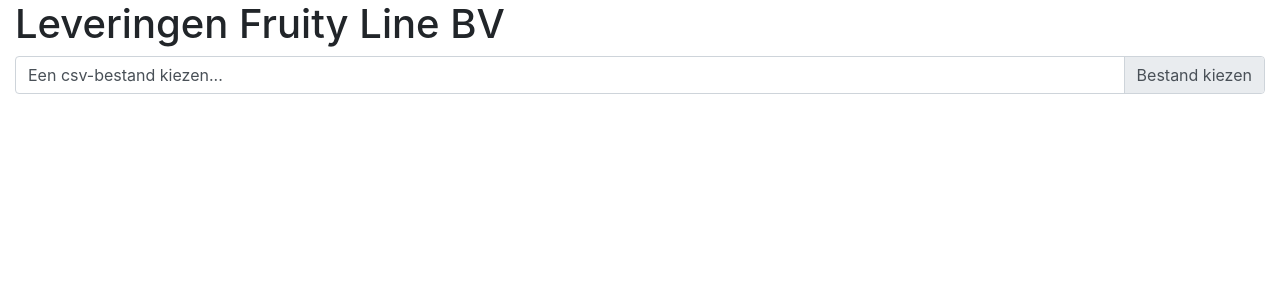
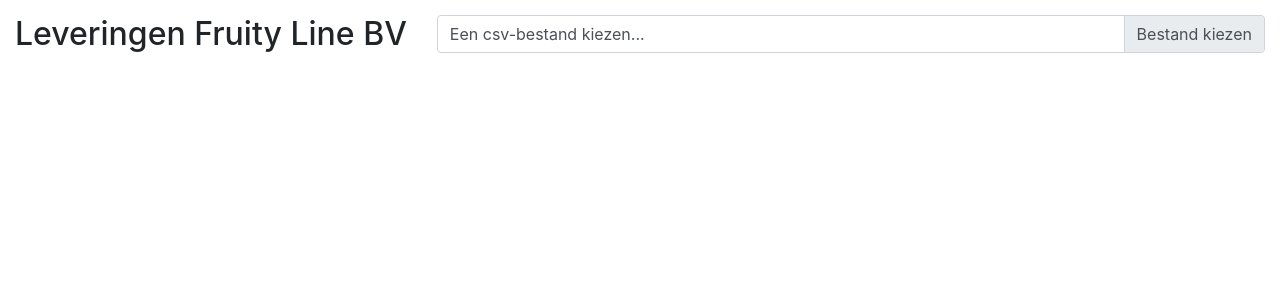
Before and after one commit to mmvschaik/deliveries-FL, an Angular app: page / in a window 1280 px wide. Shown: the top 300 px of the page. Built offline with nearby package versions, Linux system fonts and the light colour scheme.

Commit message:
refactor parser into service

```diff
--- a/src/app/app.component.html
+++ b/src/app/app.component.html
@@ -1,4 +1,3 @@
 <div class="container-fluid">
-  <h1>{{title}}</h1>
-  <app-deliveries></app-deliveries>
+    <app-deliveries></app-deliveries>
 </div>
--- a/src/app/deliveries/deliveries.component.html
+++ b/src/app/deliveries/deliveries.component.html
@@ -1,18 +1,14 @@
 <div id="fullScreen">
-  <form>
-    <div class="custom-file mb-3">
-      <input #fileInput
-            class="custom-file-input"
-            id="validatedCustomFile"
-            type="file"
-            accept=".csv"
-            (click)="fileInput.value = null"
-            value=""
-            (change)="handleFileSelect($event)"
-            required/>
-      <label class="custom-file-label"
-            data-browse="Bestand kiezen"
-            for="validatedCustomFile">Een csv-bestand kiezen...</label>
+    <form>
+        <div class="row">
+            <div class="col-md-auto">
+                <h1>Leveringen Fruity Line BV</h1>
+            </div>
+            <div class="custom-file mb-3 col">
+                <input #fileInput class="custom-file-input" id="validatedCustomFile" type="file" accept=".csv" (click)="fileInput.value = null" value="" (change)="handleFileSelect($event)" required />
+                <label class="custom-file-label" data-browse="Bestand kiezen" for="validatedCustomFile">Een csv-bestand kiezen...</label
+        >
+      </div>
     </div>
   </form>
 
@@ -28,12 +24,15 @@
         </tr>
       </thead>
       <tbody>
-        <tr *ngFor="let cel of table | supplierFilter:filterArgs" appChangeColor>
-          <td>{{cel.OrderNummer}}</td>
-          <td>{{cel.Crediteur}}</td>
-          <td>{{cel.Dock_Lang}}</td>
-          <td>{{cel.Referentie}}</td>
-          <td>{{cel.Ingebracht_door}}</td>
+        <tr
+          *ngFor="let cel of table | supplierFilter: filterArgs"
+          appChangeColor
+        >
+          <td>{{ cel.OrderNummer }}</td>
+          <td>{{ cel.Crediteur }}</td>
+          <td>{{ cel.Dock_Lang }}</td>
+          <td>{{ cel.Referentie }}</td>
+          <td>{{ cel.Ingebracht_door }}</td>
         </tr>
       </tbody>
     </table>
--- a/src/app/deliveries/deliveries.component.scss
+++ b/src/app/deliveries/deliveries.component.scss
@@ -0,0 +1,17 @@
+h1 {
+    font-size: 2rem;
+}
+
+form {
+    margin-top: 15px;
+}
+
+.custom-file {
+    margin-right: 15px;
+    margin-left: 15px;
+}
+
+.table td,
+.table th {
+    padding: .60rem .75rem;
+}
--- a/src/app/deliveries/deliveries.component.ts
+++ b/src/app/deliveries/deliveries.component.ts
@@ -1,5 +1,6 @@
 import { Component, OnInit } from '@angular/core';
 import { Delivery } from '../utils/delivery';
+import { DeliveriesService } from '../utils/deliveries.service';
 
 @Component({
   selector: 'app-deliveries',
@@ -11,47 +12,23 @@
   table: Delivery[] = [];
   filterArgs = {Dock_Lang: 'Citrus'};
 
-  constructor() {}
+  constructor(public deliveriesService: DeliveriesService) {}
 
   ngOnInit(): void {}
 
   handleFileSelect(e): any {
     const elem = document.documentElement;
-    elem.requestFullscreen();
+    elem.requestFullscreen(); // fullscreen mode
     this.table = [...this.table];
     let files = null;
     files = e.target.files; // filelist object
     const file = files[0];
     const reader = new FileReader();
-    reader.readAsText(file);
+    reader.readAsText(file); // read content of file as text string
     reader.onload = (event: any) => {
       const csv = event.target.result; // content of csv file
-      this.parseCsv(csv);
+      this.deliveriesService.parseCsv(csv); // parse csv file
+      this.table = this.deliveriesService.table; // update table
     };
   }
-
-  parseCsv(csv): void {
-    const tableData = [];
-    const rows = csv.split(/\n|\r\n/); // split into rows
-    const headers = rows.shift() // get headers
-      .split(' ')
-      .join('_') // get rid of spaces in headers
-      .split(','); // split headers
-    for (let i = 0; i < rows.length; i++) {
-      const dataWithComma = rows[i] // get data rows
-        .replace(/\".*?\"/g, match => match.replace(/,/g, ';')) // get rid of double quoted comma
-        .split(','); // split data rows
-      const dataRows = tableData[i] = {};
-      for (let j = 0; j < dataWithComma.length; j++) {
-        const dataVal = dataWithComma[j]
-          .replace(/;/g, ',') // get comma back
-          .replace(/\"/g, ''); // get rid of double quotes
-        const dataHead = headers[j]; // index headers
-        dataRows[dataHead] = dataVal; // make key:value pairs
-      }
-    }
-    this.table = [...tableData];
-    this.table.pop(); // delete blank row at bottom??
-    console.log('parseCSV complete: ', this.table);
-  }
 }
--- /dev/null
+++ b/src/app/utils/deliveries.service.ts
@@ -0,0 +1,39 @@
+import { Injectable } from '@angular/core';
+import { Delivery } from './delivery';
+
+@Injectable({
+  providedIn: 'root'
+})
+export class DeliveriesService {
+
+  table: Delivery[] = [];
+
+  constructor() { }
+
+  parseCsv(csv): Delivery[] {
+    const tableData = [];
+    const rows = csv.split(/\n|\r\n/); // split into rows
+    const headers = rows.shift() // get headers
+      .split(' ')
+      .join('_') // get rid of spaces in headers
+      .split(','); // split headers
+    for (let i = 0; i < rows.length; i++) {
+      const dataWithComma = rows[i] // get data rows
+        .replace(/\".*?\"/g, match => match.replace(/,/g, ';')) // get rid of double quoted comma
+        .split(','); // split data rows
+      const dataRows = tableData[i] = {};
+      for (let j = 0; j < dataWithComma.length; j++) {
+        const dataVal = dataWithComma[j]
+          .replace(/;/g, ',') // get comma back
+          .replace(/\"/g, ''); // get rid of double quotes
+        const dataHead = headers[j]; // index headers
+        dataRows[dataHead] = dataVal; // make key:value pairs
+      }
+    }
+    this.table = [...tableData];
+    this.table.pop(); // delete blank row at bottom??
+    console.log('DeliveriesService: CSV file parsed successfully! ', this.table);
+    return this.table;
+  }
+
+}
```
Also changed, not shown: src/app/utils/delivery.ts (+8 -8 lines), 2 other files (tests, documents, lock files or other folders).
